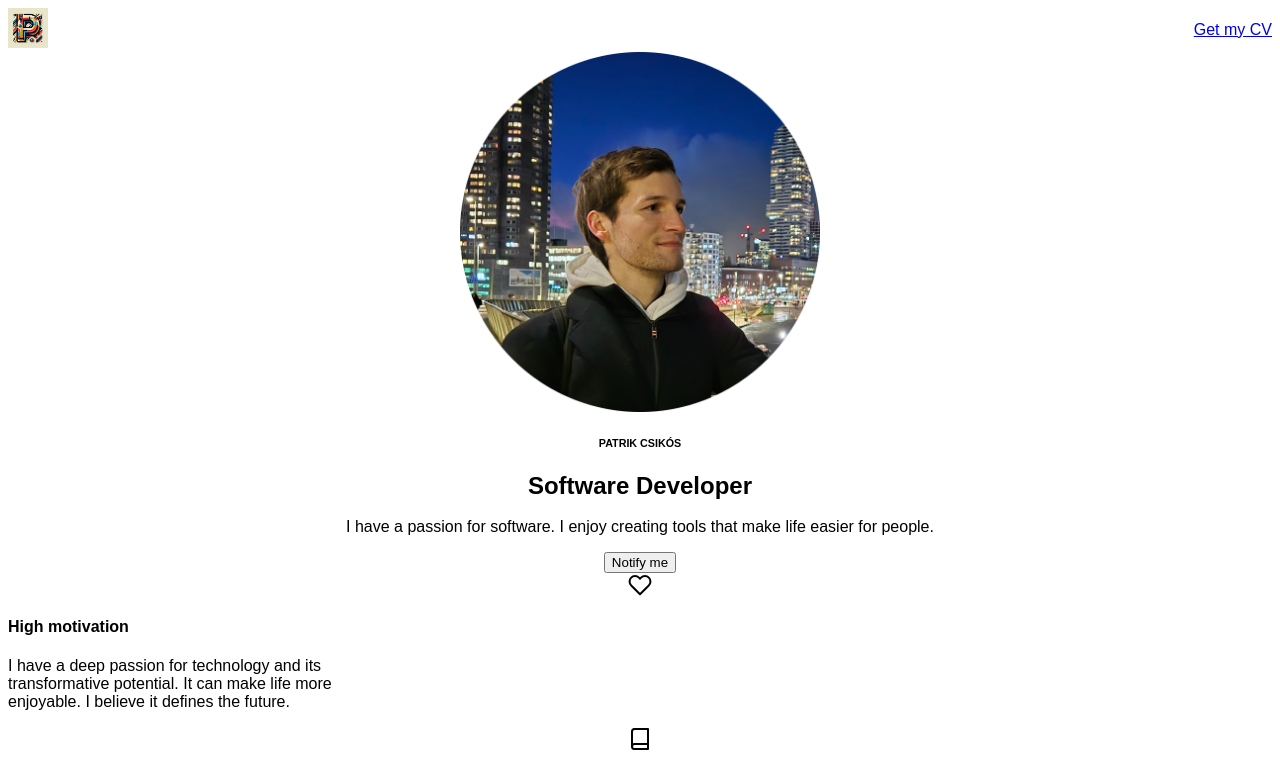
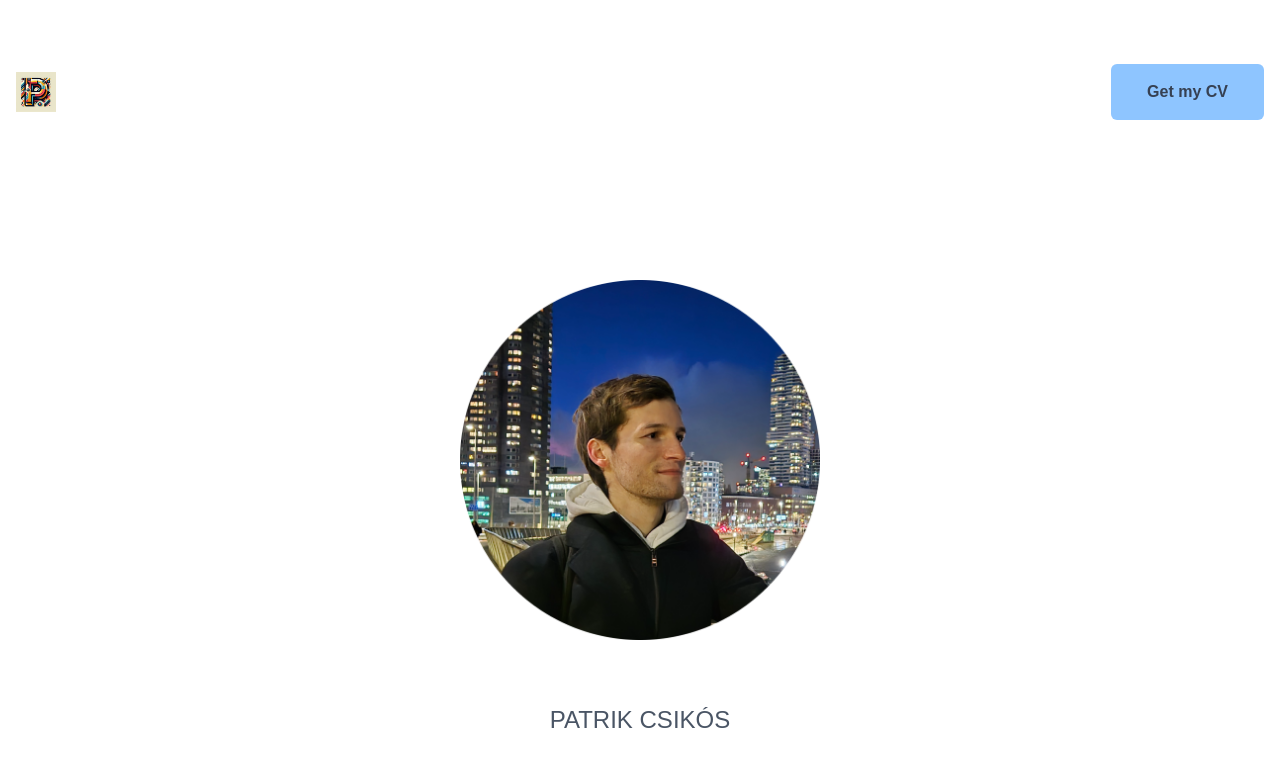
Before and after one commit to pacsinta/MyPage, a Next.js app: page / in a window 1280 px wide. Shown: the top 773 px of the page. Built offline with nearby package versions, Linux system fonts and the light colour scheme.

Commit message:
fix: update Tailwind CSS imports and adjust background colors

```diff
--- a/app/globals.css
+++ b/app/globals.css
@@ -1,22 +1,20 @@
-@tailwind base;
-@tailwind components;
-@tailwind utilities;
+@import "tailwindcss";
 
-/*:root {
+:root {
   --background: #ffffff;
   --foreground: #171717;
 }
 
 @media (prefers-color-scheme: dark) {
   :root {
-    --background: #0a0a0a;
+    --background: #1a1a1a;
     --foreground: #ededed;
   }
-}*/
+}
 
 body {
-  /*color: var(--foreground);
-  background: var(--background);*/
+  color: var(--foreground);
+  background: var(--background);
   font-family: Arial, Helvetica, sans-serif;
 }
 
```
